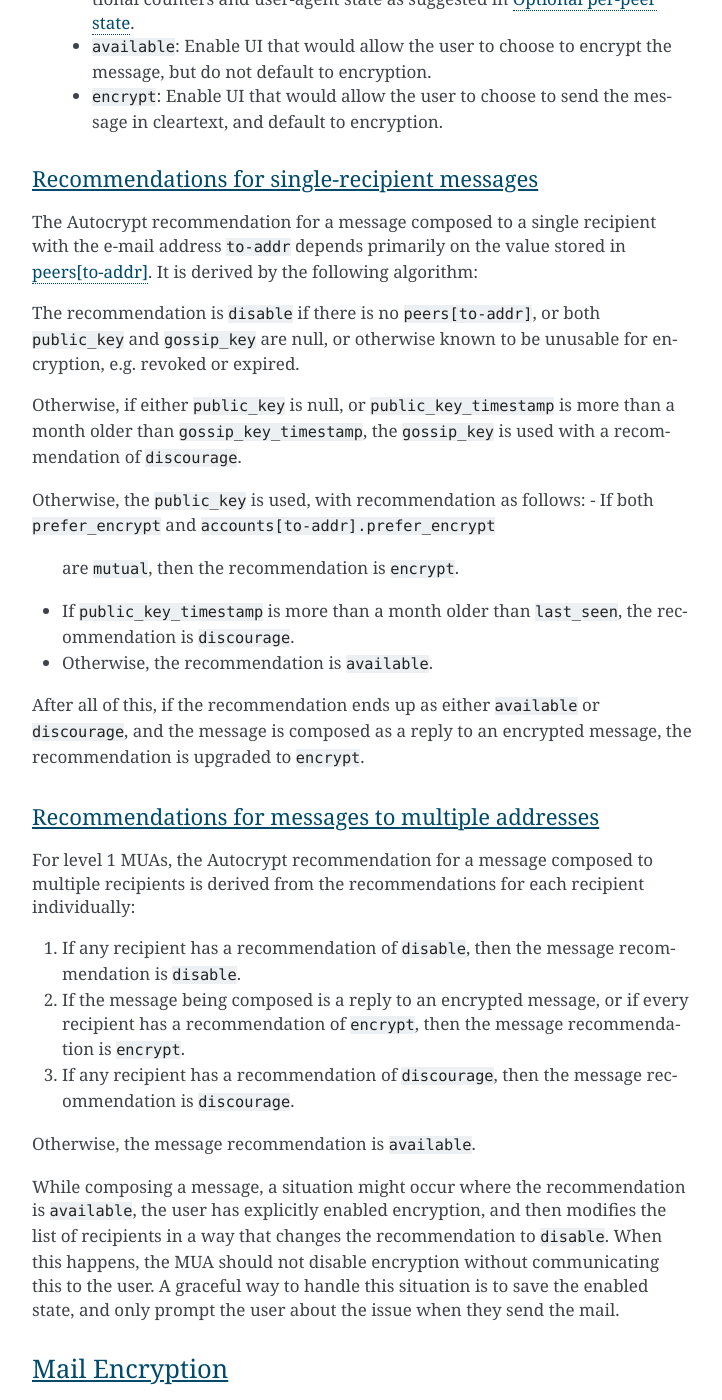
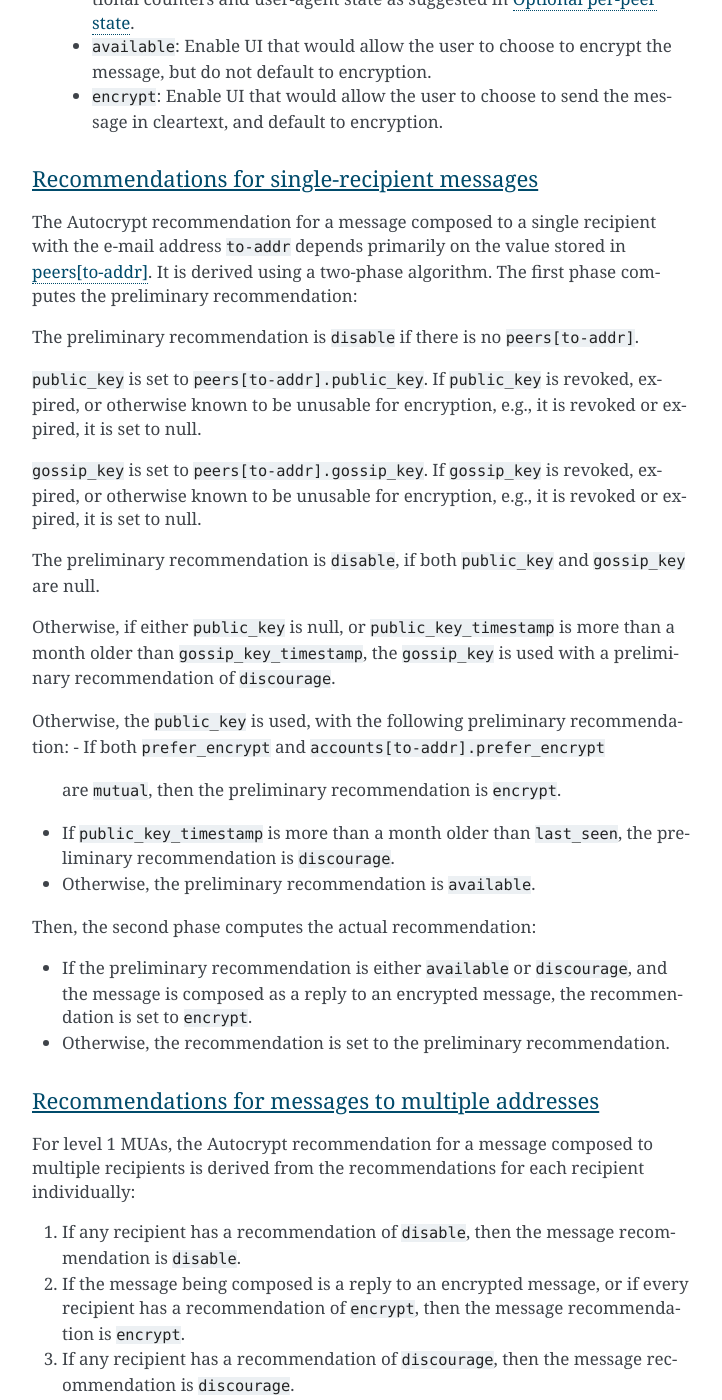
Before and after one commit to autocrypt/autocrypt, a Sphinx documentation site: the page built from doc/level1.rst, in a window 1280 px wide and 1400 px high, scrolled down 9424 px. Shown: the whole window, without its empty margins (388-1110 px from the left). Built offline with Sphinx 7.4.7, drawn with Linux system fonts in a browser that asks for light colours.

Commit message:
Clean up a few minor nits, which are hopefully uncontroversial

```diff
--- a/doc/level1.rst
+++ b/doc/level1.rst
@@ -432,30 +432,46 @@ Recommendations for single-recipient messages
 ~~~~~~~~~~~~~~~~~~~~~~~~~~~~~~~~~~~~~~~~~~~~~
 
 The Autocrypt recommendation for a message composed to a single
-recipient with the e-mail address ``to-addr`` depends primarily on
-the value stored in :ref:`peers[to-addr] <peers>`. It is derived by the
-following algorithm:
+recipient with the e-mail address ``to-addr`` depends primarily on the
+value stored in :ref:`peers[to-addr] <peers>`. It is derived using a
+two-phase algorithm.  The first phase computes the preliminary
+recommendation:
 
-The recommendation is ``disable`` if there is no ``peers[to-addr]``,
-or both ``public_key`` and ``gossip_key`` are null, or otherwise known
-to be unusable for encryption, e.g. revoked or expired.
+The preliminary recommendation is ``disable`` if there is no
+``peers[to-addr]``.
+
+``public_key`` is set to ``peers[to-addr].public_key``.  If
+``public_key`` is revoked, expired, or otherwise known to be unusable
+for encryption, e.g., it is revoked or expired, it is set to null.
+
+``gossip_key`` is set to ``peers[to-addr].gossip_key``.  If
+``gossip_key`` is revoked, expired, or otherwise known to be unusable
+for encryption, e.g., it is revoked or expired, it is set to null.
+
+The preliminary recommendation is ``disable``, if both ``public_key``
+and ``gossip_key`` are null.
 
 Otherwise, if either ``public_key`` is null, or
 ``public_key_timestamp`` is more than a month older than
 ``gossip_key_timestamp``, the ``gossip_key`` is used with a
-recommendation of ``discourage``.
+preliminary recommendation of ``discourage``.
 
-Otherwise, the ``public_key`` is used, with recommendation as follows:
+
+Otherwise, the ``public_key`` is used, with the following preliminary
+recommendation:
 - If both ``prefer_encrypt`` and ``accounts[to-addr].prefer_encrypt``
-   are ``mutual``, then the recommendation is ``encrypt``.
+   are ``mutual``, then the preliminary recommendation is ``encrypt``.
 - If ``public_key_timestamp`` is more than a month older than
-  ``last_seen``, the recommendation is ``discourage``.
-- Otherwise, the recommendation is ``available``.
+  ``last_seen``, the preliminary recommendation is ``discourage``.
+- Otherwise, the preliminary recommendation is ``available``.
 
-After all of this, if the recommendation ends up as either
-``available`` or ``discourage``, and the message is composed as a
-reply to an encrypted message, the recommendation is upgraded to
-``encrypt``.
+Then, the second phase computes the actual recommendation:
+
+- If the preliminary recommendation is either ``available`` or
+  ``discourage``, and the message is composed as a reply to an
+  encrypted message, the recommendation is set to ``encrypt``.
+- Otherwise, the recommendation is set to the preliminary
+  recommendation.
 
 Recommendations for messages to multiple addresses
 ~~~~~~~~~~~~~~~~~~~~~~~~~~~~~~~~~~~~~~~~~~~~~~~~~~
```
